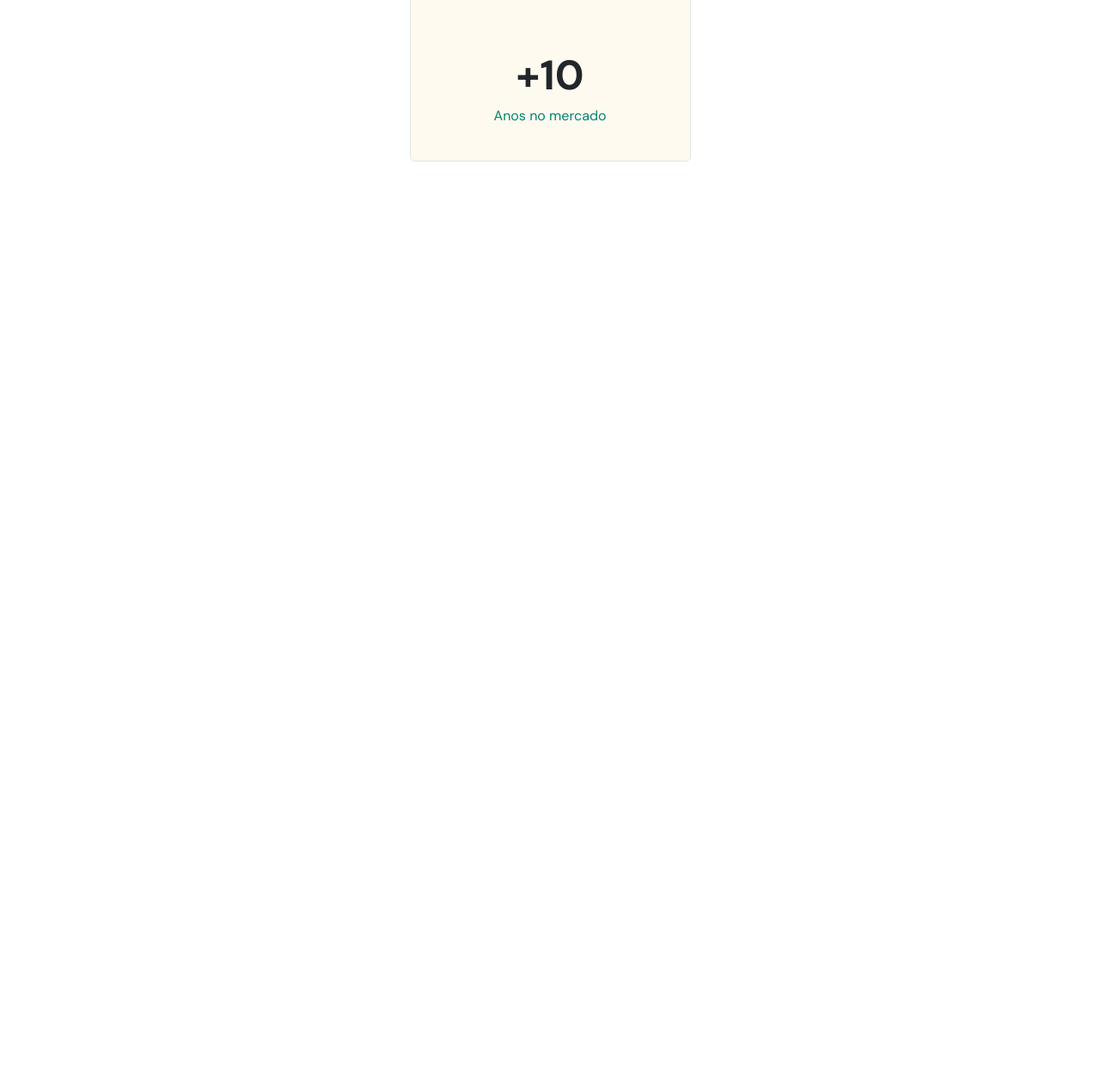
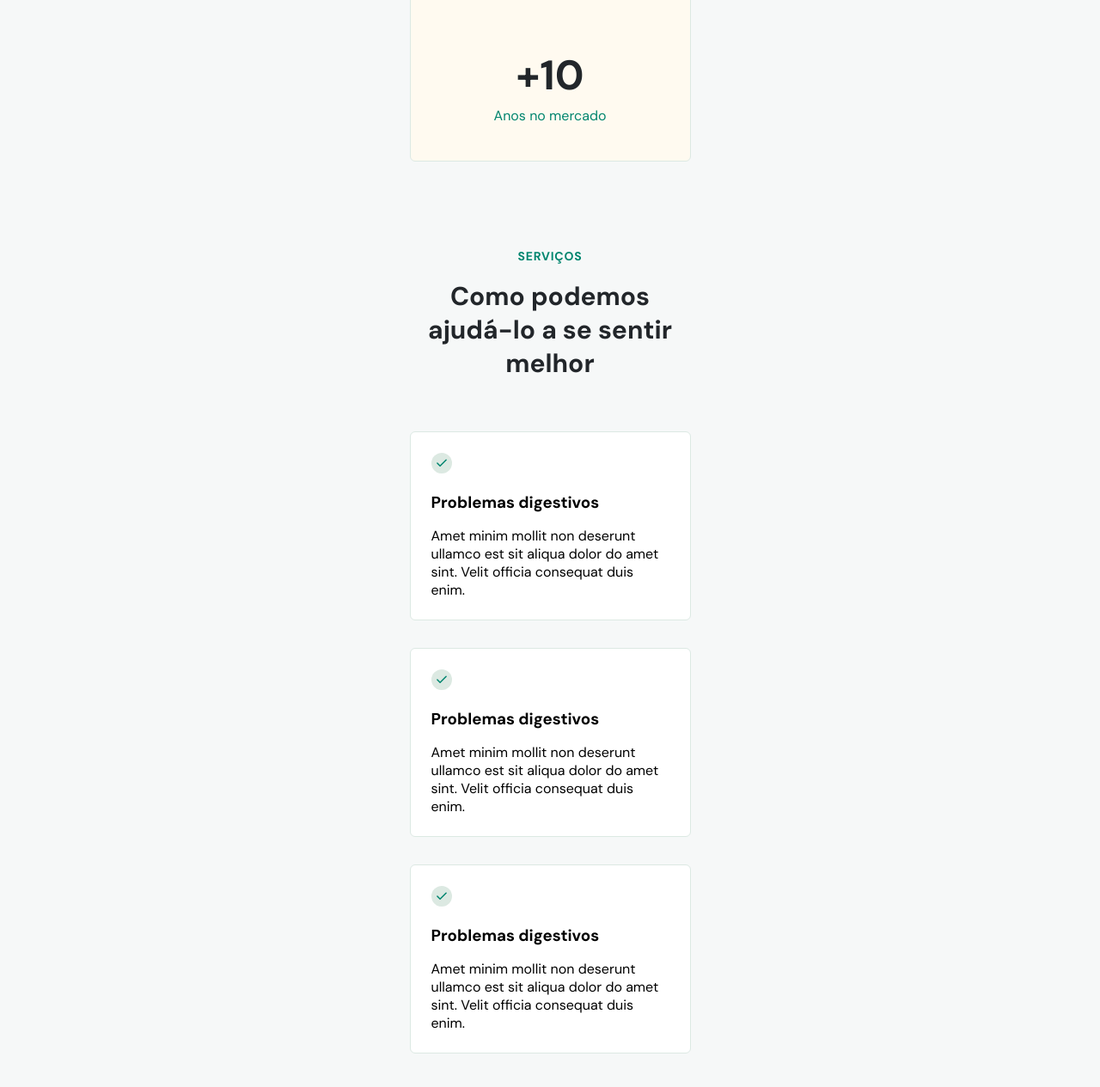
Before and after one commit to Koshiyy/DoctorCare, a plain HTML site: page index.html in a window 1280 px wide. Shown: the part 1185-2450 px from the top of the page at 86% size. Before the commit the page ends 1373 px from the top, so only its background shows below. Drawn offline with nearby package versions, Linux system fonts and the light colour scheme.

Commit message:
Update index; Update style; Update js

```diff
--- a/assets/css/style.css
+++ b/assets/css/style.css
@@ -15,8 +15,14 @@
   --brand-beige: hsl(39, 100%, 97%);
   --green-light: hsl(148, 23%, 89%);
   --nav-height: 7.2rem;
+  --bg-light: hsl(180, 14%, 97%);
 
   font-size: 62.5%;
+}
+
+html {
+  /* chrome://flags/#smooth-scrolling */
+  scroll-behavior: smooth;
 }
 
 html,
@@ -30,6 +36,7 @@ body {
   font-size: 1.6rem;
   text-align: center;
   overflow: overlay;
+  background-color: var(--bg-light);
 }
 
 .wrapper {
@@ -42,13 +49,17 @@ body {
 ul {
   list-style: none;
 }
-/* ==== HEADER ================================== */
 
-header {
-  margin-top: calc(4.1rem + var(--nav-height));
+section {
+  padding-block: 10rem;
+}
+/* ==== HOME ================================== */
+
+#home {
+  padding-top: calc(4.1rem + var(--nav-height));
 }
 
-header::before {
+#home::before {
   content: '';
   width: 100%;
   height: calc(108rem + var(--nav-height));
@@ -60,20 +71,20 @@ header::before {
   z-index: -1;
 }
 
-header h4 {
+#home h4 {
   margin-bottom: 1.6rem;
   font-size: 1.4rem;
   color: var(--primary-color);
 }
 
-header h1 {
+#home h1 {
   font-size: 3.4rem;
   color: var(--headline);
   line-height: 130%;
   margin-bottom: 2.4rem;
 }
 
-header p {
+#home p {
   font-size: 1.8rem;
   line-height: 150%;
   font-weight: 400;
@@ -81,7 +92,7 @@ header p {
   margin-bottom: 3.2rem;
 }
 
-header button {
+#home button {
   background: var(--primary-color);
   border: none;
   border-radius: 4rem;
@@ -100,14 +111,14 @@ header button {
   margin-left: auto;
 }
 
-header img {
+#home img {
   width: 26.164rem;
   display: block;
   margin-inline: auto;
   object-position: 0 2rem;
 }
 
-.stats {
+#home .stats {
   width: 32.7rem;
   padding-block: 4rem;
   margin-inline: auto;
@@ -120,14 +131,14 @@ header img {
   gap: 6rem;
 }
 
-.stats h3 {
+#home .stats h3 {
   font-size: 4.8rem;
   color: var(--headline);
   line-height: 130%;
   margin-bottom: 0.4rem;
 }
 
-.stats p {
+#home .stats p {
   color: var(--primary-color);
   font-size: 1.6rem;
   line-height: 150%;
@@ -143,6 +154,8 @@ nav {
   top: 0;
   left: 50%;
   transform: translateX(-50%);
+
+  z-index: 100;
 }
 
 nav .wrapper {
@@ -193,6 +206,10 @@ body.menu-expanded .close-menu {
   visibility: visible;
 }
 
+.menu {
+  transform: translateY(100%);
+}
+
 body.menu-expanded .menu {
   position: fixed;
   top: 0;
@@ -201,6 +218,8 @@ body.menu-expanded .menu {
   width: 100vw;
   height: 100vh;
   padding-top: var(--nav-height);
+  transition: transform 300ms;
+  transform: translateY(0);
 }
 
 body.menu-expanded nav {
@@ -262,3 +281,41 @@ body.menu-expanded .logo path {
 body.menu-expanded button path {
   stroke: white;
 }
+
+/*==== SERVICES ==================================== */
+
+#services header h4 {
+  font-size: 1.4rem;
+  line-height: 150%;
+  letter-spacing: 0.08rem;
+  text-transform: uppercase;
+  color: var(--primary-color);
+  margin-bottom: 1.6rem;
+}
+
+#services header h2 {
+  font-size: 3rem;
+  line-height: 3.9rem;
+  color: var(--headline);
+  margin-bottom: 6rem;
+}
+
+#services .cards {
+  display: flex;
+  flex-direction: column;
+  gap: 3.2rem;
+}
+
+#services .card {
+  padding: 2.4rem;
+  text-align: left;
+
+  background: #ffffff;
+
+  border: 0.1rem solid var(--green-light);
+  border-radius: 0.6rem;
+}
+
+#services .card h3 {
+  margin-block: 1.6rem;
+}
--- a/assets/js/main.js
+++ b/assets/js/main.js
@@ -13,3 +13,9 @@ function openMenu() {
 function closeMenu() {
   document.body.classList.remove('menu-expanded');
 }
+
+ScrollReveal({
+  origin: 'top',
+  distance: '30px',
+  duration: 700
+}).reveal('#home');
--- a/index.html
+++ b/index.html
@@ -8,9 +8,9 @@
   </head>
 
   <body onscroll="onScroll()" class="">
-    <nav class="" id="navigation">
+    <nav id="navigation">
       <div class="wrapper">
-        <a class="logo" href="index.html">
+        <a class="logo" href="#home">
           <svg
             width="133"
             height="18"
@@ -63,8 +63,8 @@
 
         <div class="menu">
           <ul>
-            <li><a href="#">Início</a></li>
-            <li><a href="#">Serviços</a></li>
+            <li><a onclick="closeMenu()" href="#home">Início</a></li>
+            <li><a onclick="closeMenu()" href="#services">Serviços</a></li>
             <li><a href="#">Sobre</a></li>
           </ul>
 
@@ -213,12 +213,13 @@
       </div>
     </nav>
 
-    <header class="wrapper">
+    <header id="home">
+      <div class="wrapper">
         <h4>BOAS-VINDAS A DOCTORCARE 👋</h4>
         <h1>Assistência médica simplificada para todos</h1>
         <p>
-        Os médicos da DoctorCare vão além dos sintomas para tratar a causa raiz
-        de sua doença e proporcionar uma cura a longo prazo.
+          Os médicos da DoctorCare vão além dos sintomas para tratar a causa
+          raiz de sua doença e proporcionar uma cura a longo prazo.
         </p>
         <button>
           <svg
@@ -253,11 +254,92 @@
             <p>Anos no mercado</p>
           </div>
         </div>
+      </div>
     </header>
 
     <section id="services">
-      <div class="wrapper"></div>
+      <div class="wrapper">
+        <header>
+          <h4>Serviços</h4>
+          <h2>Como podemos ajudá-lo a se sentir melhor</h2>
+        </header>
+
+        <div class="cards">
+          <div class="card">
+            <svg
+              width="24"
+              height="24"
+              viewBox="0 0 24 24"
+              fill="none"
+              xmlns="http://www.w3.org/2000/svg"
+            >
+              <circle cx="12" cy="12" r="12" fill="#DCE9E2" />
+              <path
+                d="M17.091 8.18182L10.091 15.1818L6.90918 12"
+                stroke="#00856F"
+                stroke-width="1.5"
+                stroke-linecap="round"
+                stroke-linejoin="round"
+              />
+            </svg>
+            <h3>Problemas digestivos</h3>
+            <p>
+              Amet minim mollit non deserunt ullamco est sit aliqua dolor do
+              amet sint. Velit officia consequat duis enim.
+            </p>
+          </div>
+          <div class="card">
+            <svg
+              width="24"
+              height="24"
+              viewBox="0 0 24 24"
+              fill="none"
+              xmlns="http://www.w3.org/2000/svg"
+            >
+              <circle cx="12" cy="12" r="12" fill="#DCE9E2" />
+              <path
+                d="M17.091 8.18182L10.091 15.1818L6.90918 12"
+                stroke="#00856F"
+                stroke-width="1.5"
+                stroke-linecap="round"
+                stroke-linejoin="round"
+              />
+            </svg>
+            <h3>Problemas digestivos</h3>
+            <p>
+              Amet minim mollit non deserunt ullamco est sit aliqua dolor do
+              amet sint. Velit officia consequat duis enim.
+            </p>
+          </div>
+          <div class="card">
+            <svg
+              width="24"
+              height="24"
+              viewBox="0 0 24 24"
+              fill="none"
+              xmlns="http://www.w3.org/2000/svg"
+            >
+              <circle cx="12" cy="12" r="12" fill="#DCE9E2" />
+              <path
+                d="M17.091 8.18182L10.091 15.1818L6.90918 12"
+                stroke="#00856F"
+                stroke-width="1.5"
+                stroke-linecap="round"
+                stroke-linejoin="round"
+              />
+            </svg>
+            <h3>Problemas digestivos</h3>
+            <p>
+              Amet minim mollit non deserunt ullamco est sit aliqua dolor do
+              amet sint. Velit officia consequat duis enim.
+            </p>
+          </div>
+        </div>
+      </div>
     </section>
+
+    <!-- ScrollReveal Lib -->
+    <script src="https://unpkg.com/scrollreveal"></script>
     <script src="/assets/js/main.js"></script>
   </body>
 </html>
```
Lines whose indentation alone changed are shown as unchanged.
